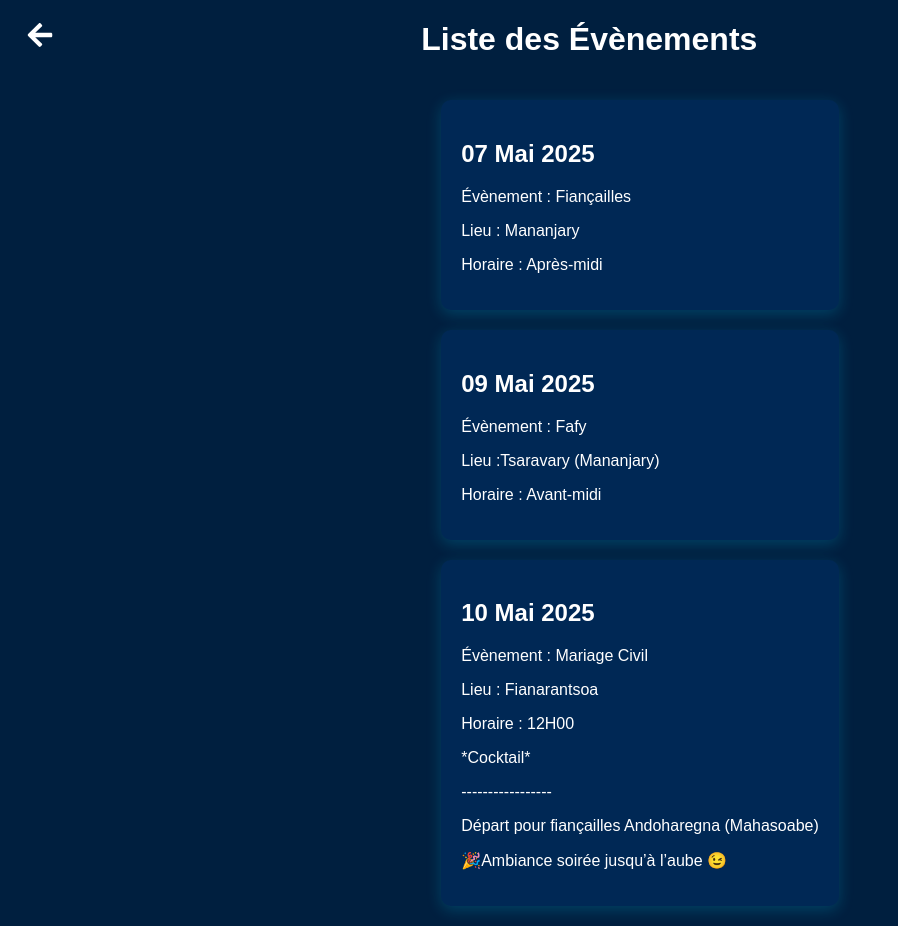
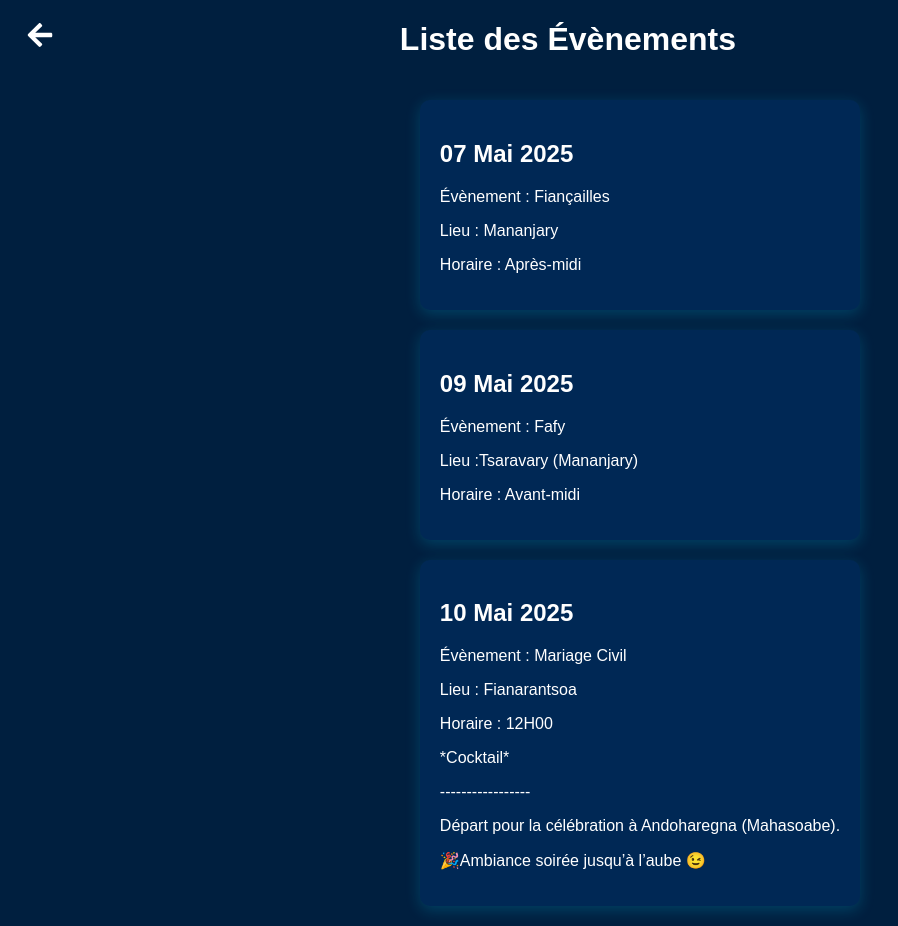
Before and after one commit to claudemarjean/the-claudes, a React (Create React App) app: page /events in a window 1280 px wide. Shown: the whole page, without its empty margins (0-898 px from the left). Built offline with nearby package versions, Linux system fonts and the light colour scheme.

Commit message:
correction orthographe

```diff
--- a/src/Events.js
+++ b/src/Events.js
@@ -27,7 +27,7 @@ const events = [
     location: "Lieu : Fianarantsoa",
     horaire : "Horaire : 12H00",
     stepOne: "*Cocktail*",
-    stepTwo : "Départ pour fiançailles Andoharegna (Mahasoabe) ",
+    stepTwo : "Départ pour la célébration à Andoharegna (Mahasoabe).",
     stepThree : "🎉Ambiance soirée jusqu’à l’aube 😉"
   }
 ];
```
